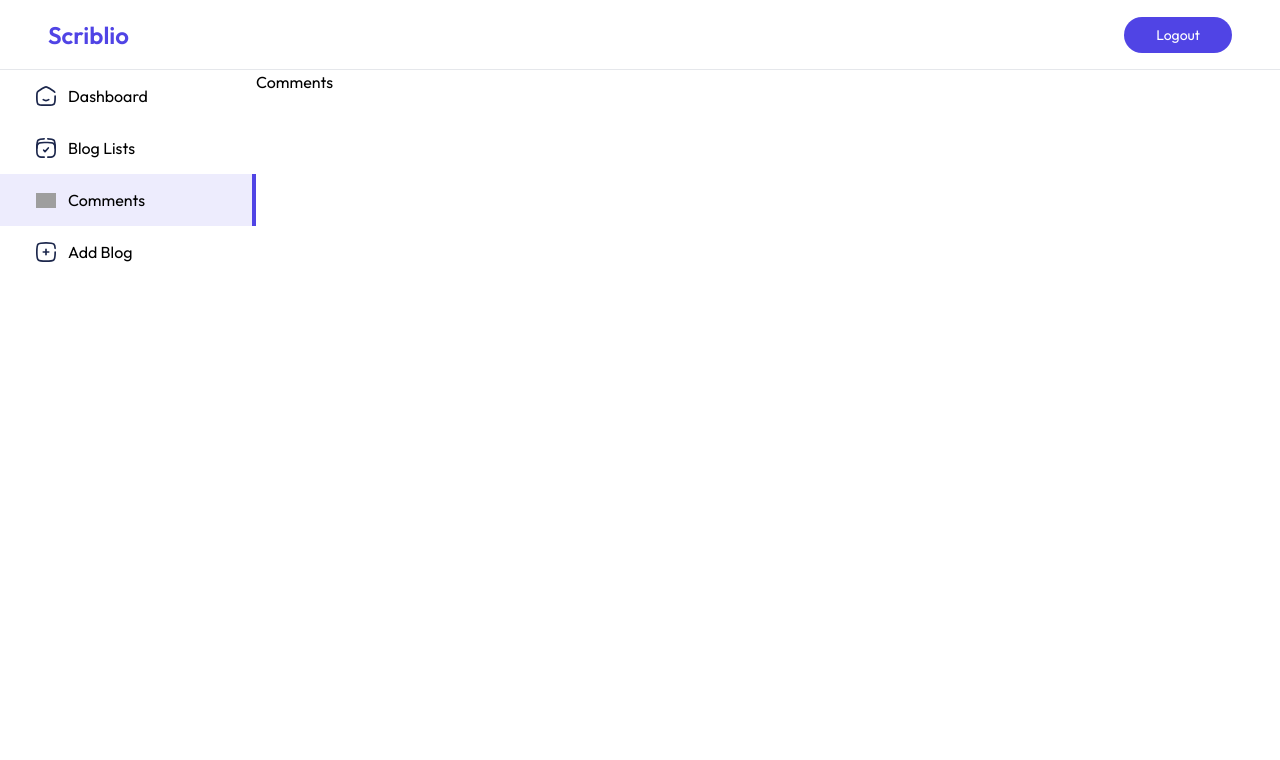
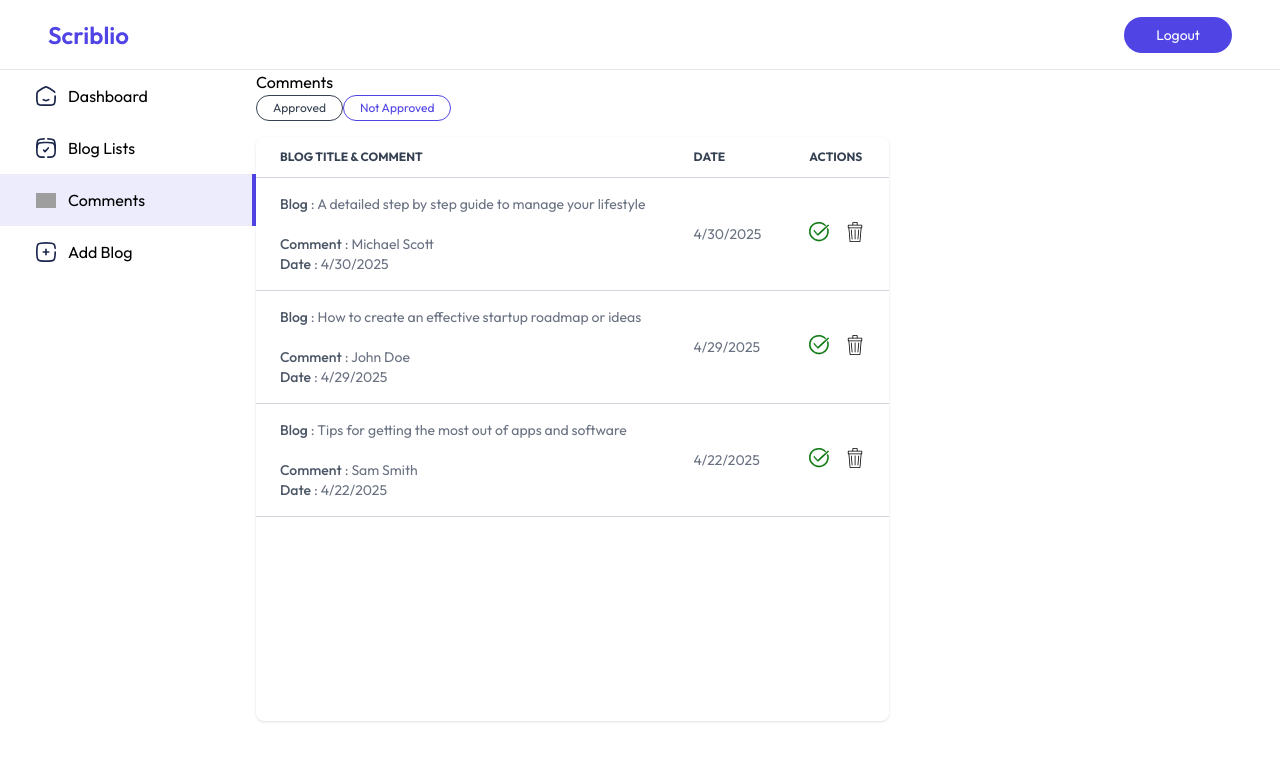
Before and after one commit to shoaibansari5398/Scriblio, a React (Vite) app in the folder client/: page /admin/comments in a window 1280 px wide. Shown: the top 760 px of the page. Built offline with nearby package versions, Linux system fonts and the light colour scheme; grey boxes are pictures that could not be loaded; the HTML template or start-up script is replaced by a standard one.

Commit message:
completed blog list and comments section

```diff
--- /dev/null
+++ b/client/src/components/admin/CommentTableItem.jsx
@@ -0,0 +1,34 @@
+import React from "react";
+import { assets } from "../../assets/assets";
+
+const CommentTableItem = ({ comment, fetchComments }) => {
+	const { blog, _id, createdAt } = comment;
+
+	const BlogDate = new Date(createdAt);
+
+	return (
+		<tr className="order-y border-y border-gray-300">
+			<td className="px-6 py-4">
+				<b className="font-medium text-gray-600">Blog</b> : {blog.title}
+				<br />
+				<br />
+				<b className="font-medium text-gray-600">Comment</b> : {comment.name}
+				<br />
+				<b className="font-medium text-gray-600">Date</b> : {BlogDate.toLocaleDateString()}
+			</td>
+			<td className="px-6 py-4 max-sm:hidden">
+				{BlogDate.toLocaleDateString()}
+			</td>
+			<td className="px-6 py-4">
+				<div className="inline-flex items-center gap-4">
+					{
+						!comment.isApproved ? <img src={assets.tick_icon} alt="" className="w-5 hover:scale-105 transition-all cursor-pointer"/> : <p className="text-xs border border-green-600 bg-green-100 text-green-600 rounded-full px-3 py-1">Approved</p>
+					}
+					<img src={assets.bin_icon} alt="" className="w-5 hover:scale-105 transition-all cursor-pointer"/>
+				</div>
+			</td>
+		</tr>
+	);
+};
+
+export default CommentTableItem;
--- a/client/src/pages/admin/Comments.jsx
+++ b/client/src/pages/admin/Comments.jsx
@@ -1,9 +1,46 @@
-import React from 'react'
+import React, { useEffect, useState } from "react";
+import { comments_data } from "../../assets/assets";
+import CommentTableItem from "../../components/admin/CommentTableItem";
 
 const Comments = () => {
-  return (
-	<div>Comments</div>
-  )
-}
+	const [comments, setComments] = useState([]);
+	const [filter, setFilter] = useState("Not Approved");
 
-export default Comments
+	const fetchComments = async () => {
+		setComments(comments_data);
+	};
+
+	useEffect(() => {
+		fetchComments();
+	}, []);
+
+	return (
+		<div>
+			<div>
+				<h1>Comments</h1>
+				<div>
+					<button onClick={() => setFilter("Approved")} className={`shadow-custom-sm border rounded-full px-4 py-1 text-xs ${filter === "Approved" ? "text-primary" : "text-gray-700"}`}>Approved</button>
+					<button onClick={() => setFilter("Not Approved")} className={`shadow-custom-sm border rounded-full px-4 py-1 text-xs ${filter === "Not Approved" ? "text-primary" : "text-gray-700"}`}>Not Approved</button>
+				</div>
+			</div>
+			<div className="relative h-4/5 max-w-3xl overflow-x-auto mt-4 bg-white shadow rounded-lg scrollbar-hide">
+				<table className="w-full text-sm text-gray-500">
+					<thead className="text-gray-700 text-xs text-left uppercase">
+						<tr>
+							<th scope="col" className="px-6 py-3">Blog Title & Comment</th>
+							<th scope="col" className="px-6 py-3 max-sm:hidden">Date</th>
+							<th scope="col" className="px-6 py-3">Actions</th>
+						</tr>
+					</thead>
+					<tbody>
+						{comments.filter((comment) => filter === "Approved" ? comment.isApproved : !comment.isApproved).map((comment, index) => (
+							<CommentTableItem key={comment._id} comment={comment} fetchComments={fetchComments} index={index+1} />
+						))}
+					</tbody>
+				</table>
+			</div>
+		</div>
+	);
+};
+
+export default Comments;
--- a/client/src/pages/admin/ListBlog.jsx
+++ b/client/src/pages/admin/ListBlog.jsx
@@ -1,11 +1,59 @@
+import { useEffect, useState } from "react";
 
-
-import React from 'react'
+import React from "react";
+import { blog_data } from "../../assets/assets";
+import BlogTableItem from "../../components/admin/BlogTableItem";
 
 const ListBlog = () => {
-  return (
-	<div>ListBlog</div>
-  )
-}
+	const [blogs, setBlogs] = useState([]);
 
-export default ListBlog
+	const fetchBlogs = async () => {
+		setBlogs(blog_data);
+	};
+
+	useEffect(() => {
+		fetchBlogs();
+	}, []);
+
+	return (
+		<div className="flex-1 pt-5 px-5 sm:pt-12 sm:pl-16 bg-blue-50/50">
+			<h1 className="text-xl font-semibold">All Blogs</h1>
+
+			<div className="relative max-w-4xl overflow-x-auto shadow rounded-lg scrollbar-hide bg-white mt-4">
+				<table className="w-full text-sm text-gray-500">
+					<thead className="text-gray-700 text-xs text-left uppercase">
+						<tr>
+							<th scope="col" className="px-2 py-4 xl:px-6">
+								#
+							</th>
+							<th scope="col" className="px-2 py-4">
+								Blog Title
+							</th>
+							<th scope="col" className="px-2 py-4 max-sm:hidden">
+								Date
+							</th>
+							<th scope="col" className="px-2 py-4 max-sm:hidden">
+								Status
+							</th>
+							<th scope="col" className="px-2 py-4">
+								Actions
+							</th>
+						</tr>
+					</thead>
+					<tbody>
+						{blogs.map((blog, index) => (
+							<BlogTableItem
+								key={blog._id}
+								blog={blog}
+								fetchBlogs={blogs}
+								index={index}
+							/>
+						))}
+					</tbody>
+				</table>
+			</div>
+		</div>
+	);
+};
+
+export default ListBlog;
```
